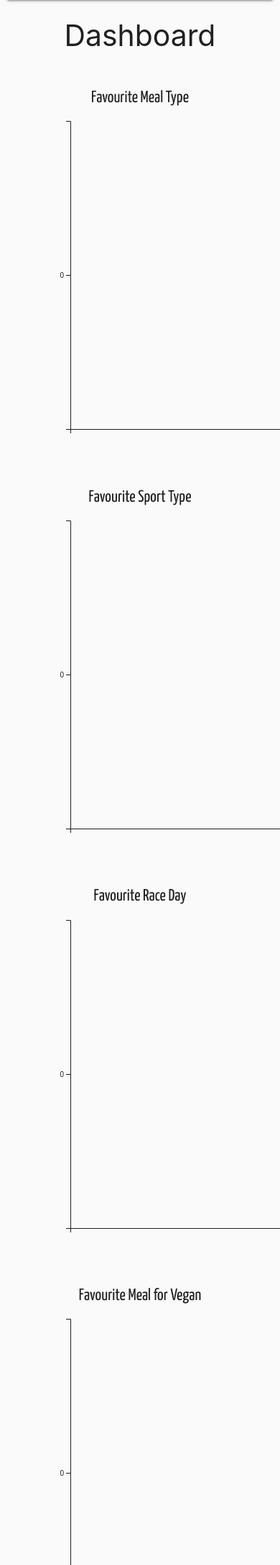
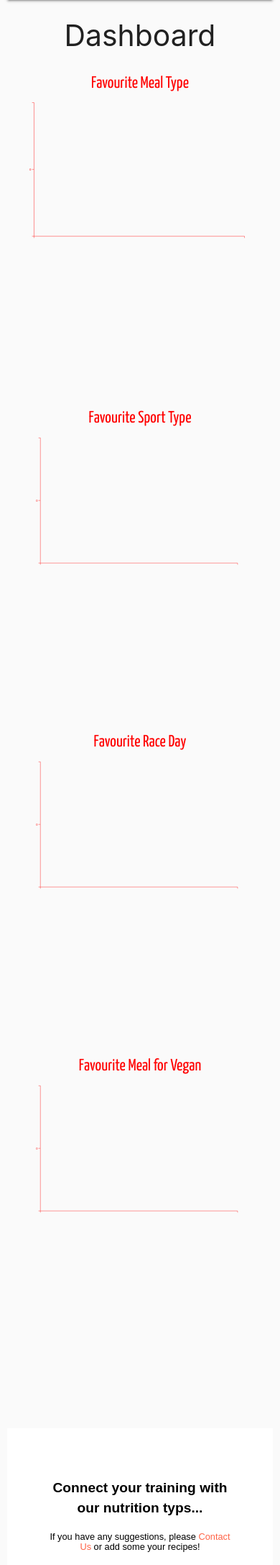
Before and after one commit to mirofrankovic/cookbook-trisport-project-03, a Flask app: page /dashboard in a window 390 px wide; the page is wider, and only the part inside the window is pictured. Shown: the part 66-2240 px from the top of that part at 72% size. Run offline with Flask 2, Linux system fonts and the light colour scheme; data that the repository does not hold is empty; some libraries are stand-ins or nearby versions.

Commit message:
Modify charts for iPad and iPhone

```diff
--- a/static/work-template/css/style.css
+++ b/static/work-template/css/style.css
@@ -144,7 +144,7 @@ a {
 
 
 
-/* FORMS */
+/* FORMS  ICLUDING LOGIN AND REGITER*/
 .float-right {
     float: right;
 }
@@ -155,6 +155,12 @@ a {
 
 #card-horizontal-title {
     margin-left: 1em;
+}
+
+.form-login-container{
+    display:flex;
+    justify-content: center;
+    align-items: center;
 }
 
 /* ALL Recipes */
@@ -372,6 +378,13 @@ a {
     margin-bottom: 2em;
 }
 
+
+
+
+
+
+
+
 /* navbar-container */
 
 .section-container {
@@ -571,6 +584,50 @@ p {
     top: 0;
   }
 }
+/* Dashboard File */
+.dashboard-graph {
+  width: 100%;
+  min-height: 450px;
+}
+.row {
+  margin:0 !important;
+}
+.dc-chart{
+    color:red;
+}
+
+
+
+
+
+
+
+/* MQ Dashboard File */
+
+@media (max-width: 880px) {
+
+    .container-dashboard{
+        display:block;
+		width: 100%;
+		text-align: center;
+	}
+
+}
+
+
+@media (max-width: 650px) {
+
+    .container-dashboard .dashboard-graph,
+    .row{
+
+        display:block;
+		width: 100%;
+		text-align: center;
+	}
+
+}
+
+
 
 
 
--- a/static/work-template/js/graphics.js
+++ b/static/work-template/js/graphics.js
@@ -49,6 +49,7 @@ function show_meal_type_graph(ndx){
         .dimension(mealtypeDim)
         .barPadding(0.1)
         .outerPadding(0.05)
+        .useViewBoxResizing(true)
         .group(mealtypeMix);
 }
 
@@ -67,6 +68,7 @@ function show_sport_type_graph(ndx){
         .dimension(sporttypeDim)
         .barPadding(0.1)
         .outerPadding(0.05)
+        .useViewBoxResizing(true)
         .group(sporttypeMix);
 }
 
@@ -85,6 +87,7 @@ function show_race_day_graph(ndx){
         .dimension(racedayDim)
         .barPadding(0.1)
         .outerPadding(0.05)
+        .useViewBoxResizing(true)
         .group(racedayMix);
 }
 
@@ -103,5 +106,6 @@ function show_vegan_meal_graph(ndx){
         .dimension(veganmealDim)
         .barPadding(0.1)
         .outerPadding(0.05)
+        .useViewBoxResizing(true)
         .group(veganmealMix);
 }
--- a/templates/dashboard.html
+++ b/templates/dashboard.html
@@ -2,32 +2,38 @@
 
 {% block content %}
 
-<div class="container">
+<div class="container-dashboard">
         <div class="row center">
             <h3>Dashboard</h3>
         </div>
-
-    <div class="row dashboard-graph">
-        <div id="meal_type-graph" class="col s12 m6 x14">
+       <!-- <div class="container">-->
+            <div class="row">
+                <div id="meal_type-graph" class="dashboard-graph">
                     <h5 class="art-deco-font center">Favourite Meal Type</h5>
                 </div>
             </div>
+       <!--</div>-->
+        <!--<div class="container">-->
         <div class="row dashboard-graph">
             <div id="sport_type-graph" class="col s12 m6 x14">
                 <h5 class="art-deco-font center">Favourite Sport Type</h5>
             </div>
         </div>
-
+        <!--</div>-->
+        <!--<div class="container">-->
         <div class="row dashboard-graph">
             <div id="race_day-graph" class="col s12 m6 x14">
                 <h5 class="art-deco-font center">Favourite Race Day</h5>
             </div>
         </div>
+        <!--</div>-->
+        <!--<div class="container">-->
         <div class="row dashboard-graph">
             <div id="vegan_meal-graph" class="col s12 m6 x14">
                 <h5 class="art-deco-font center">Favourite Meal for Vegan</h5>
             </div>
         </div>
+        <!--</div>-->
     <p id="hidden-recipes" hidden>{{recipes|safe}}</p>
 
 </div>
--- a/templates/login.html
+++ b/templates/login.html
@@ -4,7 +4,7 @@
 
 
 <p>Please Log In to your account</p>
-    <div class="row white">
+    <div class="row white form-login-container">
         <form class="col s12" method="POST" action="{{url_for('login')}}">
             <div class="row">
                 <div class="input-field col s12">
```
Lines whose indentation alone changed are shown as unchanged.
